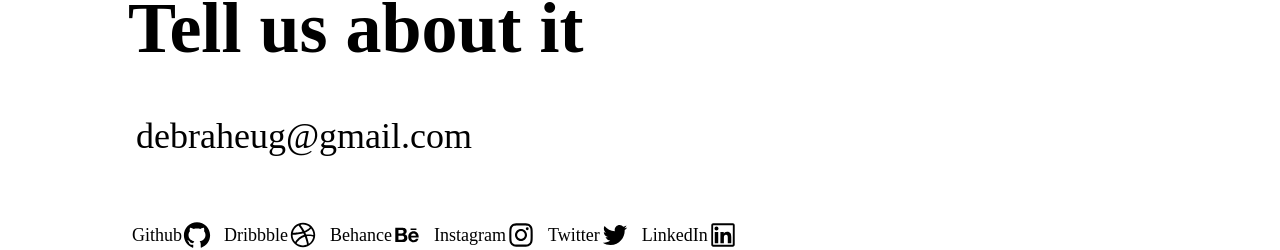
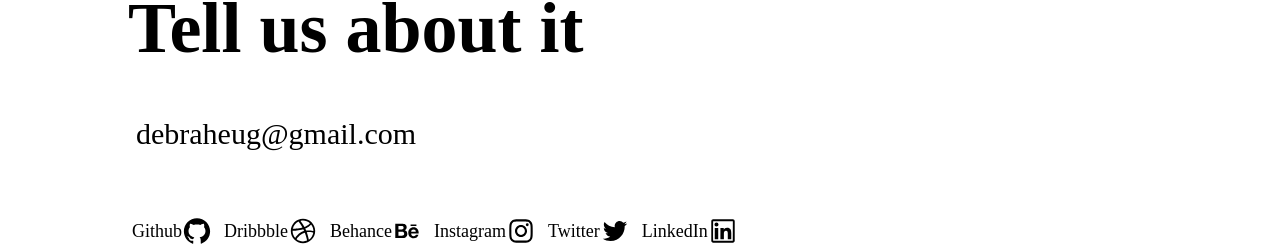
Before and after one commit to 4eug/Old-Portfolio, a Next.js app: page / in a window 1280 px wide. Shown: the part 4113-4363 px from the top of the page. Built offline with nearby package versions, Linux system fonts and the light colour scheme.

Commit message:
Get in Tounch email font size reduced

```diff
--- a/components/GetInTouch/getInTouch.jsx
+++ b/components/GetInTouch/getInTouch.jsx
@@ -18,7 +18,7 @@ function GetInTouch() {
             Have an idea? Tell us about it
             </h1>
           </div>
-          <h1 className="py-4 md:py-10 ml-2 text-2xl md:text-4xl">
+          <h1 className="py-4 md:py-10 ml-2 text-2xl md:text-3xl">
           <a href="mailto:debraheug@gmail.com" target="_blank" rel="nofollow noopener noreferrer">
             debraheug@gmail.com
             </a>
```
